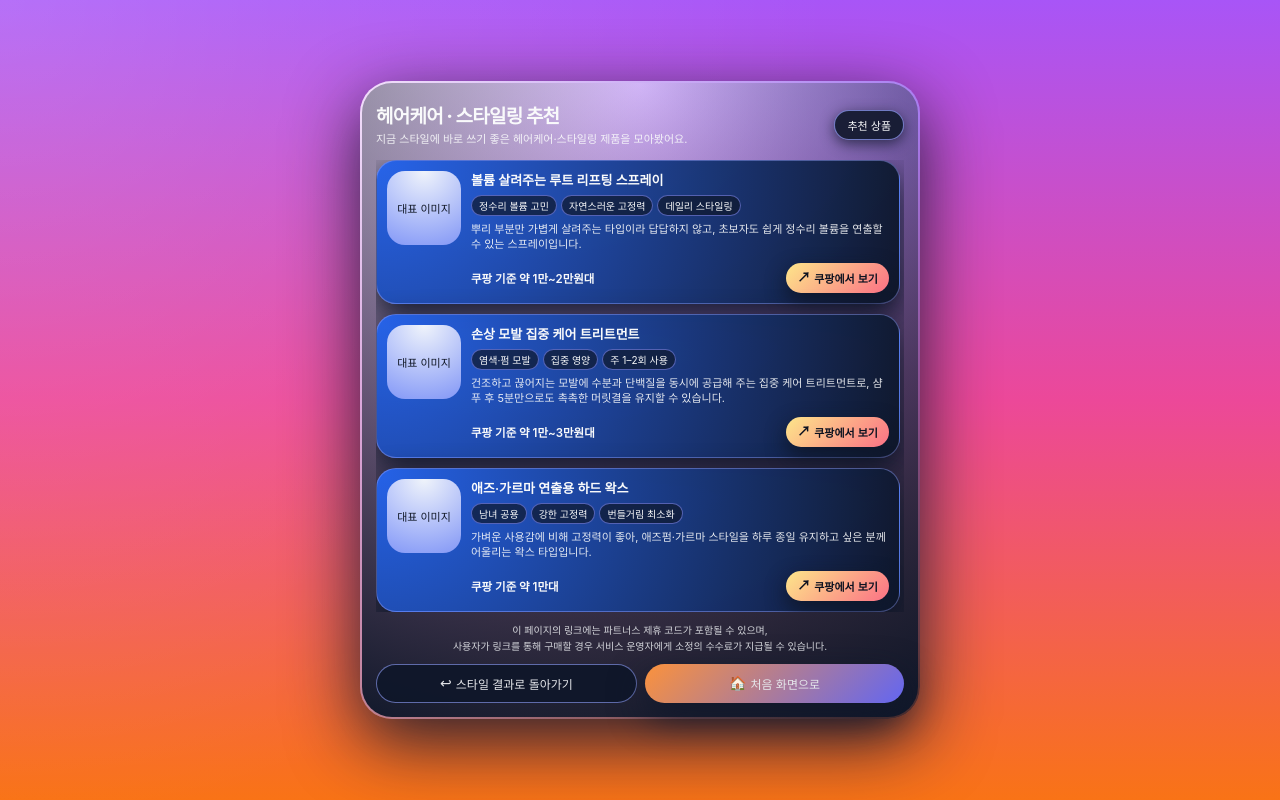
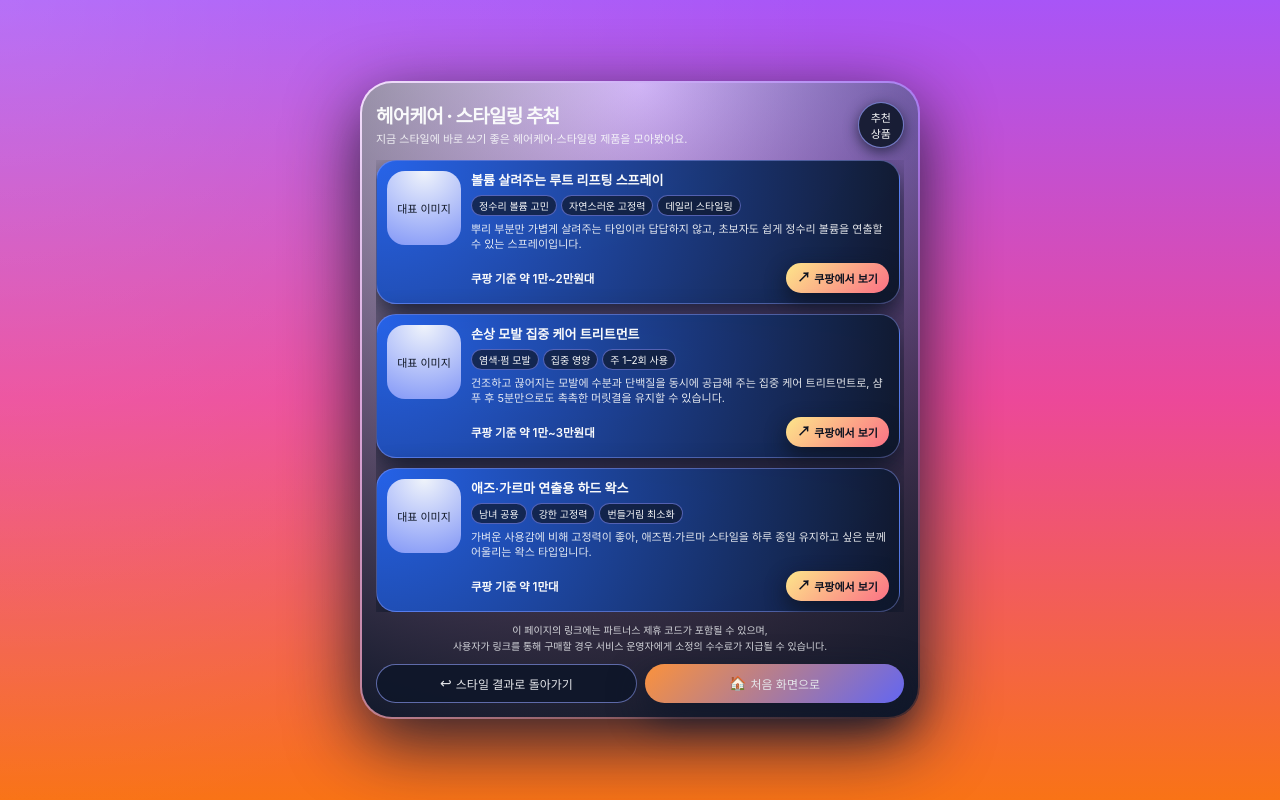
Before and after one commit to wkh7997-ship-it/ai-hair-stylist, a website: page public/products.html in a window 1280 px wide. Drawn offline with Linux system fonts and the light colour scheme.

Commit message:
Update products.html

```diff
--- a/public/products.html
+++ b/public/products.html
@@ -262,7 +262,7 @@
           <h1>헤어케어 · 스타일링 추천</h1>
           <p>지금 스타일에 바로 쓰기 좋은 헤어케어·스타일링 제품을 모아봤어요.</p>
         </div>
-        <div class="badge">추천 상품</div>
+        <div class="badge">추천<br>상품</div>
       </header>
 
       <!-- JS가 상품 카드를 자동으로 넣어줄 영역 -->
```
